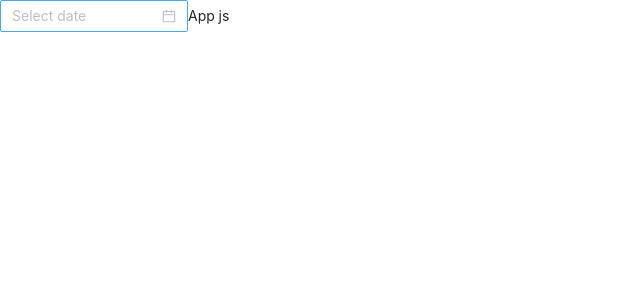
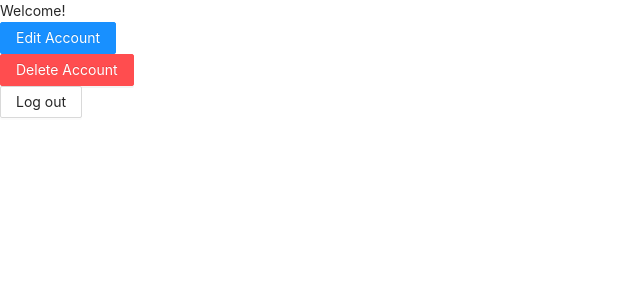
Before and after one commit to nhanphan2112/welcomepage, a React (Create React App) app: page / in a window 1280 px wide. Shown: the top 300 px of the page, without its empty margins (0-640 px from the left). Built offline with nearby package versions, Linux system fonts and the light colour scheme.

Commit message:
Layout components structure

```diff
--- a/src/App.js
+++ b/src/App.js
@@ -1,12 +1,15 @@
 import React from "react";
-import './AntDesign.css';
-import { DatePicker } from "antd";
+// Need to comment line 3 and 4 out when complete application
+import "./Styles/AntDesign.css";
+// import { DatePicker } from "antd";
+
+import Welcome from "./Components/Welcome";
 
 function App() {
 	return (
 		<div>
-			<DatePicker />
-			App js
+			<Welcome />
+			{/* <DatePicker /> */}
 		</div>
 	);
 }
--- /dev/null
+++ b/src/Components/DeleteAccountButton.js
@@ -0,0 +1,13 @@
+import React from "react";
+import "../Styles/AntDesign.css";
+import { Button } from "antd";
+
+const DeleteAccountButton = () => {
+	return (
+		<div>
+			<Button type="danger">Delete Account</Button>
+		</div>
+	);
+};
+
+export default DeleteAccountButton;
--- /dev/null
+++ b/src/Components/EditAccountButton.js
@@ -0,0 +1,13 @@
+import React from "react";
+import "../Styles/AntDesign.css";
+import { Button } from "antd";
+
+const EditAccountButton = () => {
+	return (
+		<div>
+			<Button type="primary">Edit Account</Button>
+		</div>
+	);
+};
+
+export default EditAccountButton;
--- /dev/null
+++ b/src/Components/LogoutAccountButton.js
@@ -0,0 +1,13 @@
+import React from "react";
+import "../Styles/AntDesign.css";
+import { Button } from "antd";
+
+const LogoutAccountButton = () => {
+	return (
+		<div>
+			<Button type="">Log out</Button>
+		</div>
+	);
+};
+
+export default LogoutAccountButton;
--- /dev/null
+++ b/src/Components/Welcome.js
@@ -0,0 +1,17 @@
+import React from "react";
+import EditAccountButton from "./EditAccountButton";
+import LogoutAccountButton from "./LogoutAccountButton";
+import DeleteAccountButton from "./DeleteAccountButton";
+
+const Welcome = () => {
+	return (
+		<div>
+			Welcome!
+			<EditAccountButton />
+			<DeleteAccountButton />
+			<LogoutAccountButton />
+		</div>
+	);
+};
+
+export default Welcome;
```
Also changed, not shown: src/DeleteAccountButton.js (deleted), src/EditAccountButton.js (deleted), src/LogoutAccountButton.js (deleted), src/Styles/AntDesign.css (renamed from src/AntDesign.css), src/Welcome.js (deleted).
